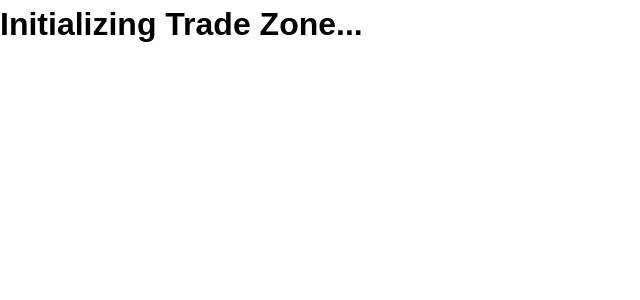
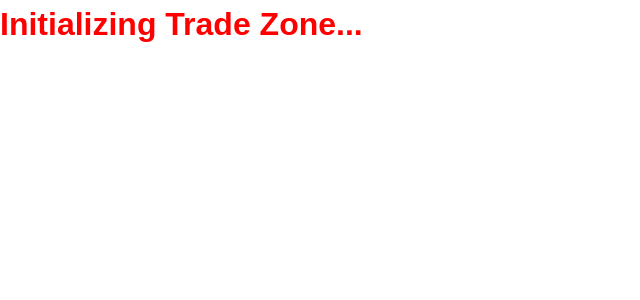
Before and after one commit to mhaji007/Trade-Zone, a Next.js app: page / in a window 1280 px wide. Shown: the top 300 px of the page, without its empty margins (0-640 px from the left). Built offline with nearby package versions, Linux system fonts and the light colour scheme.

Commit message:
Make global variables accessible in Next config

```diff
--- a/next.config.js
+++ b/next.config.js
@@ -1,6 +1,12 @@
 /** @type {import('next').NextConfig} */
+const path = require("path");
+
 const nextConfig = {
   reactStrictMode: true,
-}
+  sassOptions: {
+    includePaths: [path.join(__dirname, "styles")],
+    prependData: `@import "./base.scss";`,
+  },
+};
 
-module.exports = nextConfig
+module.exports = nextConfig;
--- a/styles/Home.module.scss
+++ b/styles/Home.module.scss
@@ -0,0 +1,3 @@
+.red {
+  color: $red-color;
+}
--- /dev/null
+++ b/styles/base.scss
@@ -0,0 +1 @@
+$red-color: red
```
